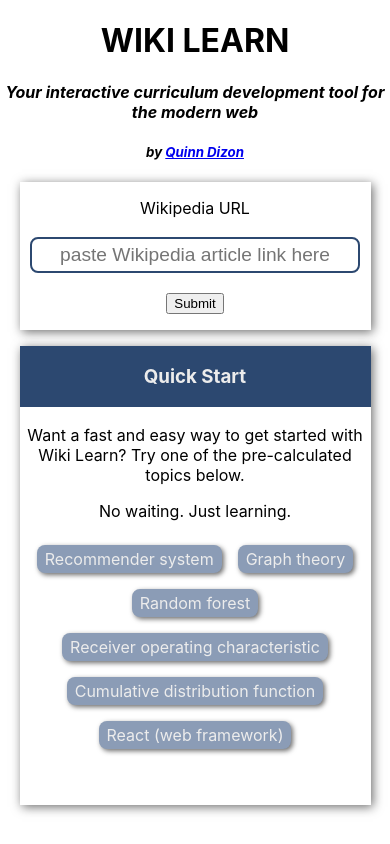
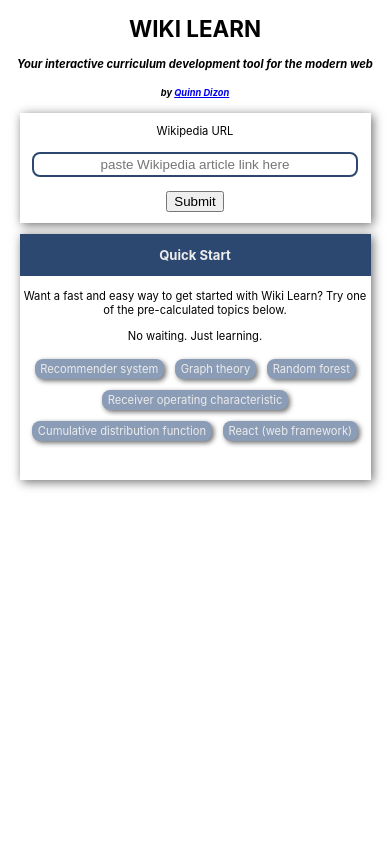
Before and after one commit to QED0711/wiki_learn_react, a React (Create React App) app: page / in a window 390 px wide. Built offline with nearby package versions, Linux system fonts and the light colour scheme.

Commit message:
improved mobile display

```diff
--- a/src/App.css
+++ b/src/App.css
@@ -10,7 +10,23 @@
 }
 
 
+@media only screen and (max-width: 750px){
+  .App{
+    font-size: 0.9em;
+  }
+}
 
+@media only screen and (max-width: 600px){
+  .App{
+    font-size: 0.8em;
+  }
+}
+
+@media only screen and (max-width: 400px){
+  .App{
+    font-size: 0.7em;
+  }
+}
 
 
 
@@ -94,6 +110,16 @@
     "extract extract"
     "before after";
   }
+
+  .extract{
+    height: auto;
+    max-height: 250px;
+  }
+
+  .before-recs, .after-recs{
+    height: auto;
+    max-height: 250px;
+  }
 }
 
 
@@ -102,6 +128,15 @@
 
 }
 
+
+.before-recs, .after-recs{
+  box-shadow: 1px 1px 4px var(--shadow-dark) inset;
+  padding: 1em;
+  margin: 0 1em 1em;
+  height: 600px;
+
+  overflow: auto;
+}
 
 .position-before{
   color: blue;
@@ -186,14 +221,7 @@
   text-align: center;
 }
 
-.before-recs, .after-recs{
-  box-shadow: 1px 1px 4px var(--shadow-dark) inset;
-  padding: 1em;
-  margin: 0 1em 1em;
-  height: 600px;
 
-  overflow: auto;
-}
 
 
 .current-content{
```
